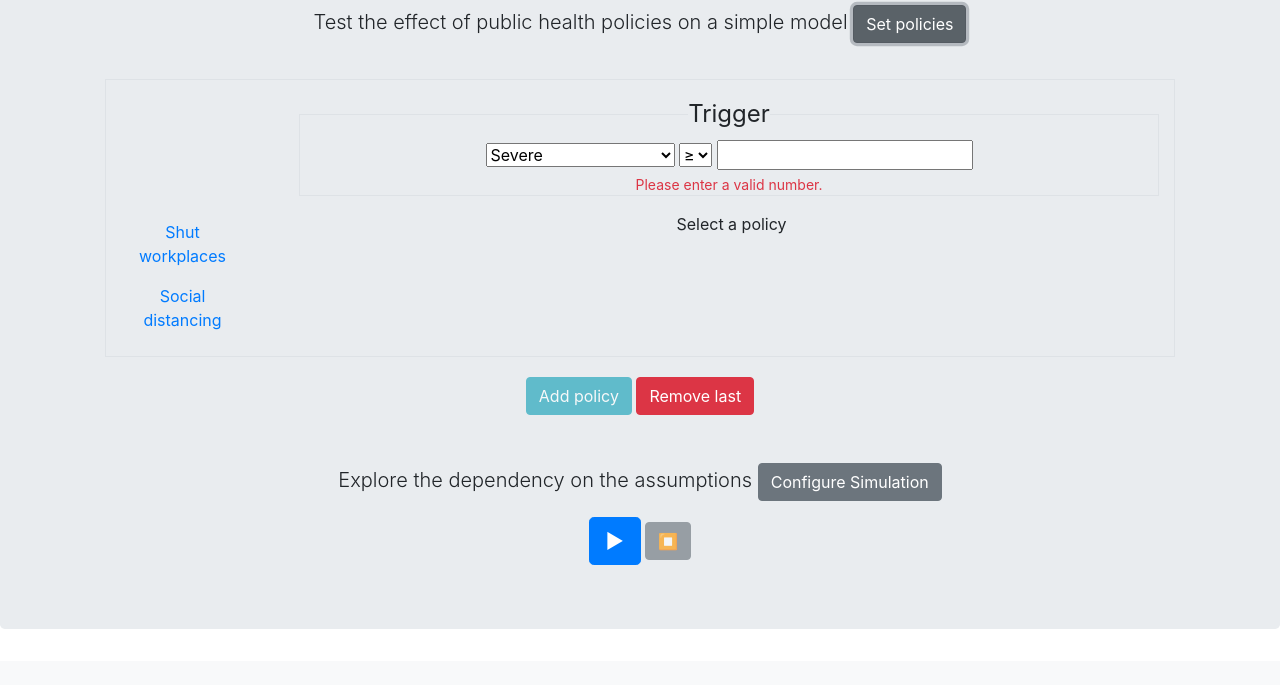
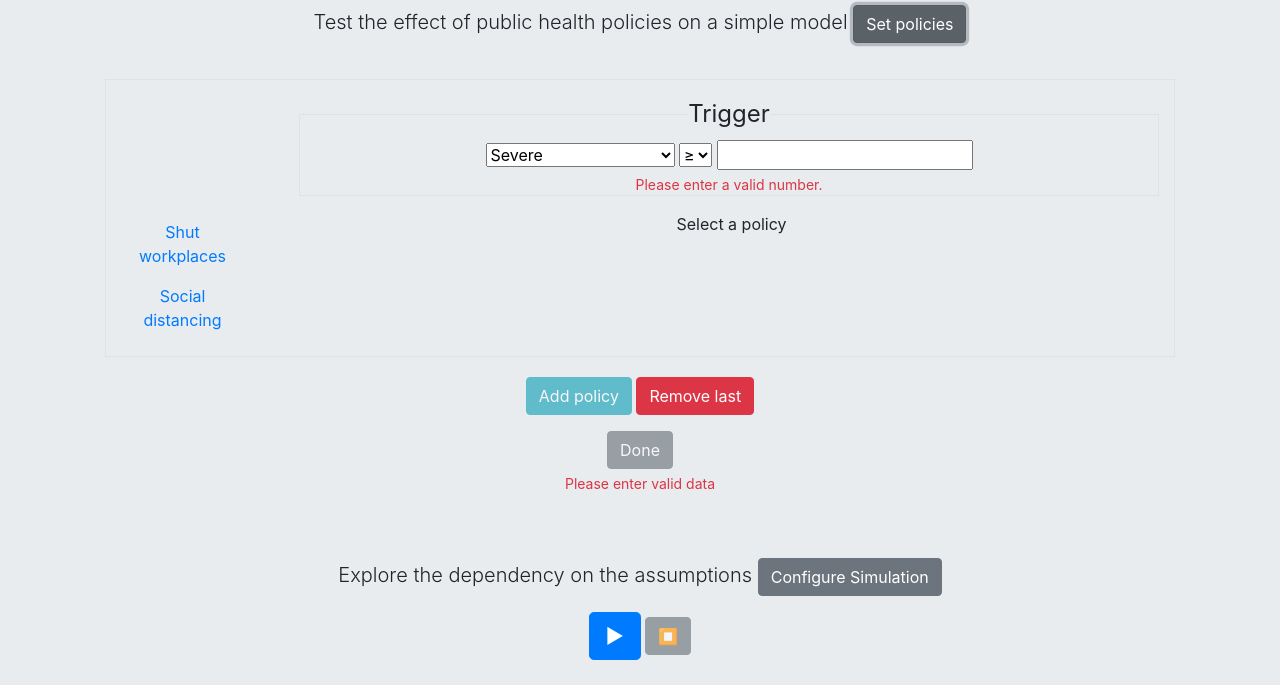
Before and after one commit to Zaharid/virus_simulation, a website built with webpack: page static/index.html in a window 1280 px wide. Both pictures are taken after a click on the button "Set policies". Shown: the part 115-800 px from the top of the page. Built offline with nearby package versions, Linux system fonts and the light colour scheme; files whose address does not match are found by name; what vega-embed would draw is missing.

Commit message:
Add policy done button
This is to be consistent and to visually help knowing if it is set
right.

```diff
--- a/js/policy_forms.js
+++ b/js/policy_forms.js
@@ -4,6 +4,8 @@ import {parseForm} from "./formutils.js";
 
 const addAnother = document.getElementById('add-another-policy');
 const remove = document.getElementById('remove-policy');
+const done = document.getElementById('policies-close');
+const feedback = document.getElementById('policies-feedback');
 const policyContaniner = document.getElementById('policy-container');
 const blueprint = policyContaniner.querySelector('.policy-selector');
 
@@ -18,11 +20,18 @@ function sync(){
 	let pforms = policyContaniner.querySelectorAll(".policy-selector .active .policy-form");
 	let tforms = policyContaniner.querySelectorAll(".policy-selector .trigger-form");
 	const valid = (f) => {return f.checkValidity();};
-	addAnother.disabled = (
+	let disabled = (
 		!(pforms.length === nodes.length) ||
 		!Array.from(pforms).every(valid) ||
 		!Array.from(tforms).every(valid)
     );
+	addAnother.disabled = disabled;
+	done.disabled = disabled;
+	if(disabled){
+	    feedback.style.display = "block";
+	}else{
+	    feedback.style.display = "none";
+	}
 
 
 }
--- a/static/index.html
+++ b/static/index.html
@@ -191,7 +191,16 @@
                         <button id="remove-policy" class="btn btn-danger">Remove last</button>
                     </div>
                 </div>
-            </div>
+                <div class="row">
+                    <div class="col-md-12 py-3">
+                        <button id="policies-close"
+                            data-toggle="collapse" data-target="#policy-collapse" aria-expanded="false"
+                            aria-controls="#configure-collaprole=" button"se" type="button" class="btn btn-secondary">Done</button>
+                        <div id="policies-feedback" class="invalid-feedback">
+                            Please enter valid data
+                        </div>
+                    </div>
+                </div>
             </div>
             <p class="lead">
                 Explore the dependency on the assumptions <button class="btn btn-secondary" type="button"
```
